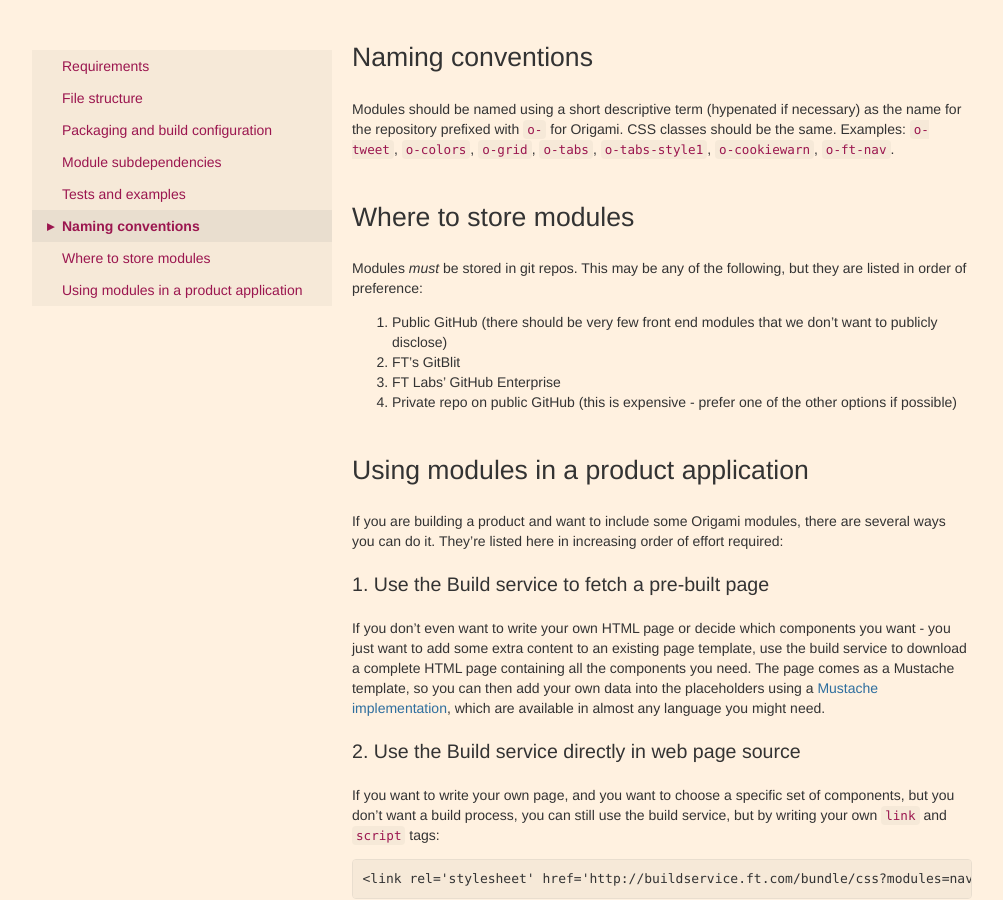
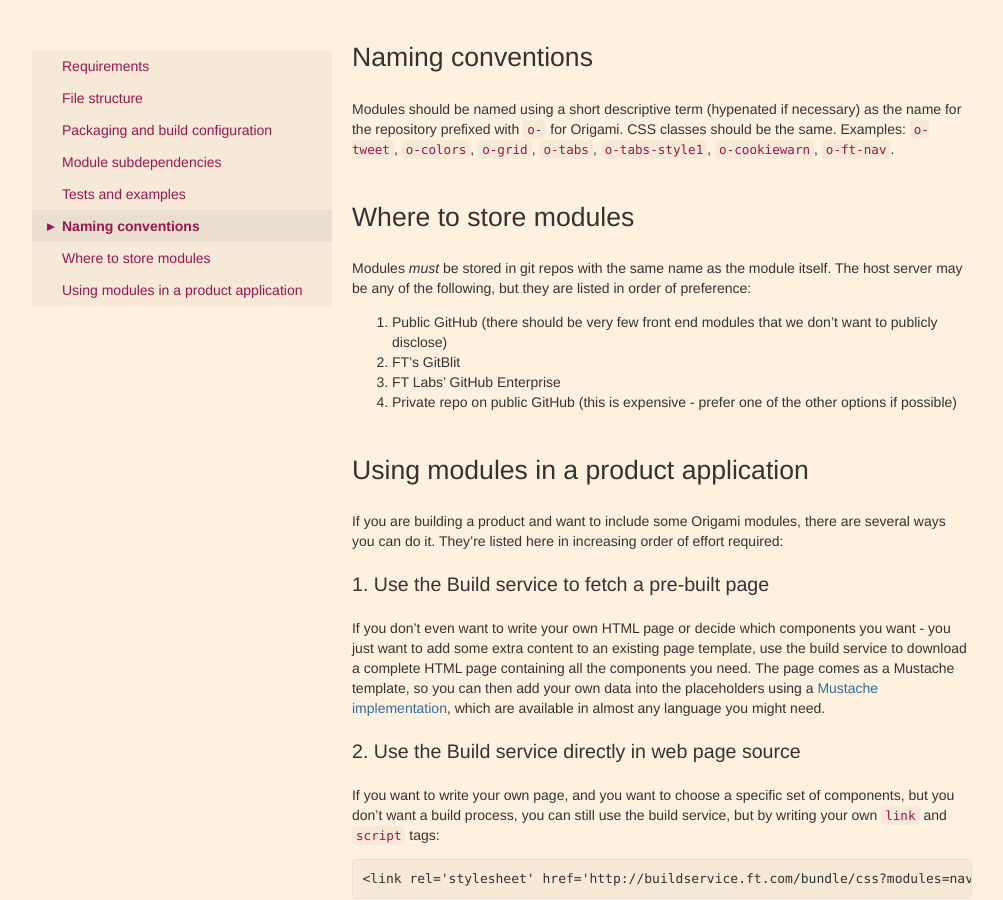
Before and after one commit to Financial-Times/ft-origami, a Jekyll site: the page built from docs/component-types/modules.md, in a window 1280 px wide and 900 px high, scrolled down 3535 px. Shown: the whole window, without its empty margins (138-1141 px from the left). Built offline with Jekyll 4.4.1, drawn with Linux system fonts in a browser that asks for light colours; nearby versions of some CDN libraries.

Commit message:
Clarify naming conventions for module repos

```diff
--- a/docs/component-types/modules.md
+++ b/docs/component-types/modules.md
@@ -131,7 +131,7 @@ Modules should be named using a short descriptive term (hypenated if necessary)
 
 ## Where to store modules
 
-Modules *must* be stored in git repos.  This may be any of the following, but they are listed in order of preference:
+Modules *must* be stored in git repos with the same name as the module itself.  The host server may be any of the following, but they are listed in order of preference:
 
 1. Public GitHub (there should be very few front end modules that we don't want to publicly disclose)
 2. FT's GitBlit
```
